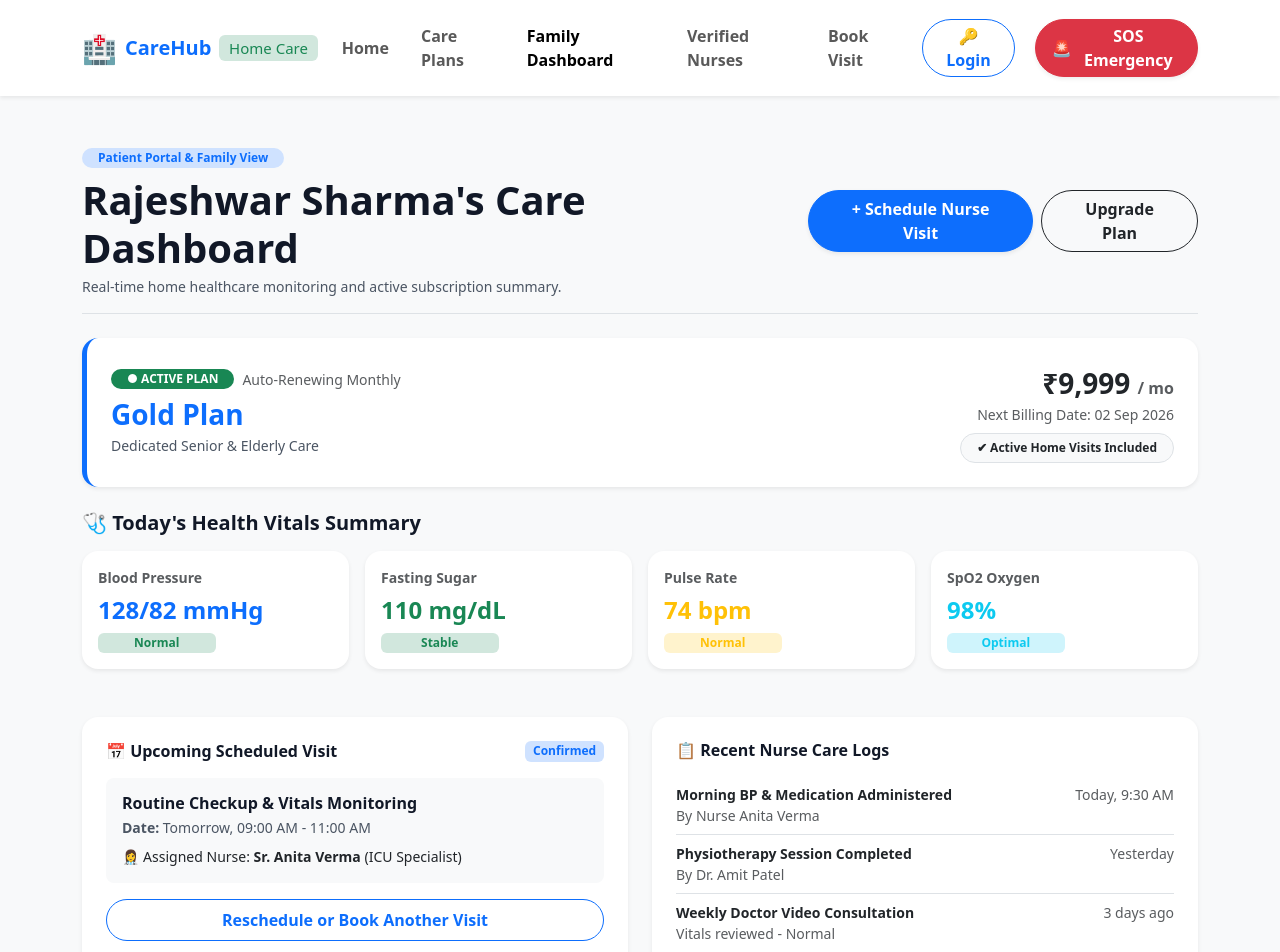
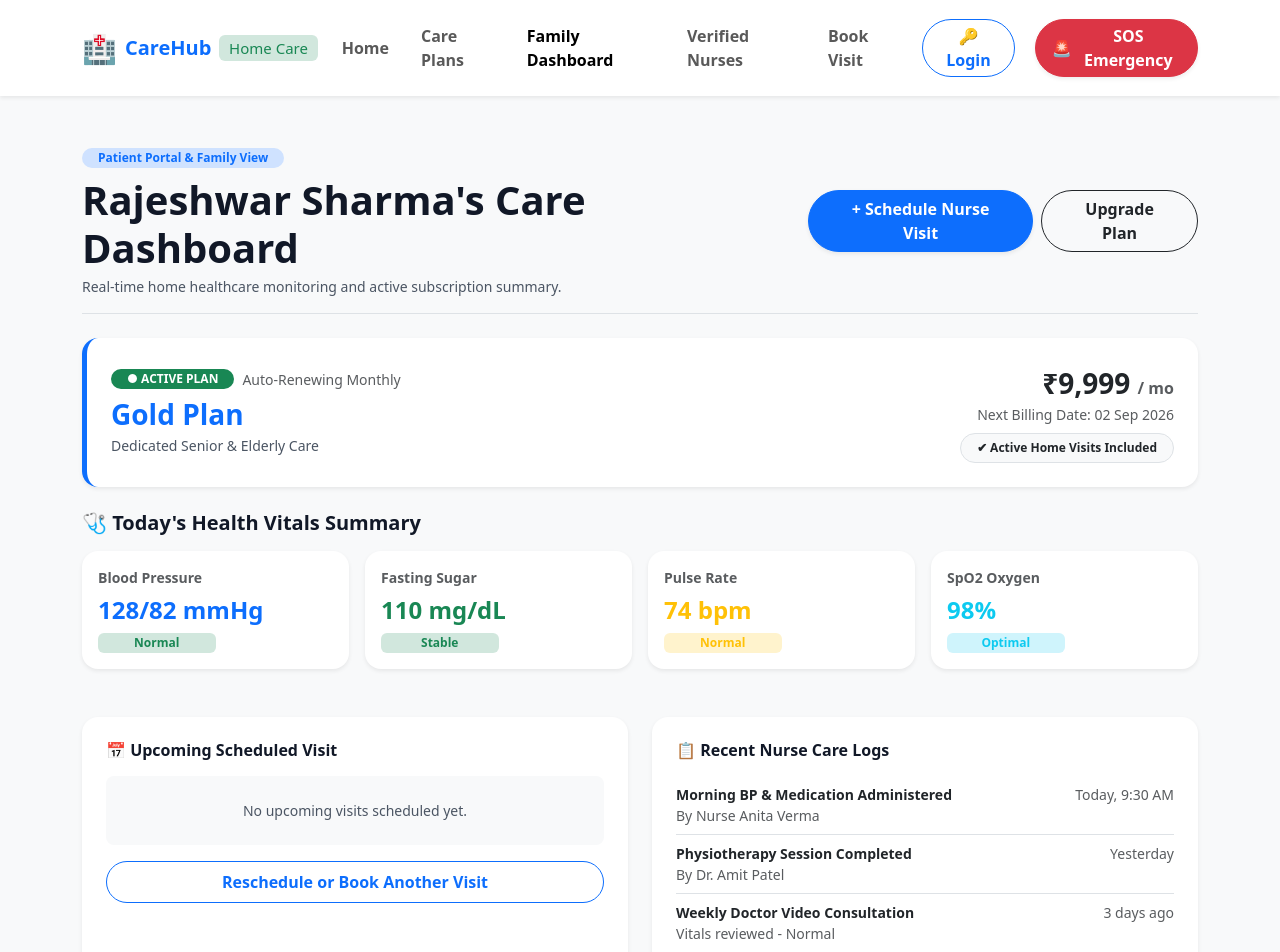
Before and after one commit to vpooja363/subscription-home-care-platform, a React (Vite) app: page /dashboard in a window 1280 px wide. Shown: the top 952 px of the page. Built offline with nearby package versions, Linux system fonts and the light colour scheme.

Commit message:
Update Dashboard.jsx

```diff
--- a/src/pages/Dashboard.jsx
+++ b/src/pages/Dashboard.jsx
@@ -17,8 +17,12 @@ function Dashboard() {
     oxygenLevel: "98%",
   });
 
-  // Fetch updated plan whenever dashboard loads
+  // NEW: State to store the latest booking
+  const [latestBooking, setLatestBooking] = useState(null);
+
+  // Fetch updated plan and bookings whenever dashboard loads
   useEffect(() => {
+    // 1. Fetch Subscription Plan
     const savedName = localStorage.getItem("activePlanName");
     const savedPrice = localStorage.getItem("activePlanPrice");
     const savedTagline = localStorage.getItem("activePlanTagline");
@@ -29,6 +33,13 @@ function Dashboard() {
         price: savedPrice,
         tagline: savedTagline || "Active Home Healthcare Subscription",
       });
+    }
+
+    // 2. Fetch Bookings from LocalStorage
+    const savedBookings = JSON.parse(localStorage.getItem("bookings")) || [];
+    if (savedBookings.length > 0) {
+      // Array ki aakhri (sabse latest) booking ko state mein set karein
+      setLatestBooking(savedBookings[savedBookings.length - 1]);
     }
   }, []);
 
@@ -41,7 +52,10 @@ function Dashboard() {
             <span className="badge bg-primary-subtle text-primary px-3 py-1 rounded-pill small fw-semibold mb-2">
               Patient Portal & Family View
             </span>
-            <h1 className="fw-bold mb-1">Rajeshwar Sharma's Care Dashboard</h1>
+            {/* Header mein dynamic patient name dikhane ki koshish (agar booking hai) */}
+            <h1 className="fw-bold mb-1">
+              {latestBooking ? `${latestBooking.patientName}'s Care Dashboard` : "Rajeshwar Sharma's Care Dashboard"}
+            </h1>
             <p className="text-muted small mb-0">
               Real-time home healthcare monitoring and active subscription summary.
             </p>
@@ -122,17 +136,31 @@ function Dashboard() {
             <div className="card border-0 shadow-sm rounded-4 p-4 bg-white h-100">
               <div className="d-flex justify-content-between align-items-center mb-3">
                 <h6 className="fw-bold mb-0">📅 Upcoming Scheduled Visit</h6>
-                <span className="badge bg-primary-subtle text-primary">Confirmed</span>
+                {latestBooking && <span className="badge bg-primary-subtle text-primary">Confirmed</span>}
               </div>
-              <div className="bg-light p-3 rounded-3 mb-3">
-                <h6 className="fw-bold mb-1">Routine Checkup & Vitals Monitoring</h6>
-                <p className="text-muted small mb-2">
-                  <strong>Date:</strong> Tomorrow, 09:00 AM - 11:00 AM
-                </p>
-                <div className="d-flex align-items-center gap-2 small">
-                  <span>👩‍⚕️ Assigned Nurse: <strong>Sr. Anita Verma</strong> (ICU Specialist)</span>
+
+              {/* Dynamic Booking Data Check */}
+              {latestBooking ? (
+                <div className="bg-light p-3 rounded-3 mb-3">
+                  <h6 className="fw-bold mb-1">{latestBooking.serviceType}</h6>
+                  <p className="text-muted small mb-2">
+                    <strong>Patient:</strong> {latestBooking.patientName} ({latestBooking.phone}) <br/>
+                    <strong>Date:</strong> {latestBooking.date} <br/>
+                    <strong>Time:</strong> {latestBooking.timeSlot}
+                  </p>
+                  <div className="d-flex align-items-center gap-2 small mb-2">
+                    <span>👩‍⚕️ Professional Assigned (ID): <strong>{latestBooking.caregiverId}</strong></span>
+                  </div>
+                  <p className="text-muted small mb-0">
+                    <strong>Address:</strong> {latestBooking.address}
+                  </p>
                 </div>
-              </div>
+              ) : (
+                <div className="bg-light p-4 rounded-3 mb-3 text-center">
+                  <p className="text-muted small mb-0">No upcoming visits scheduled yet.</p>
+                </div>
+              )}
+
               <Link to="/booking" className="btn btn-outline-primary w-100 rounded-pill py-2 small fw-semibold">
                 Reschedule or Book Another Visit
               </Link>
```
